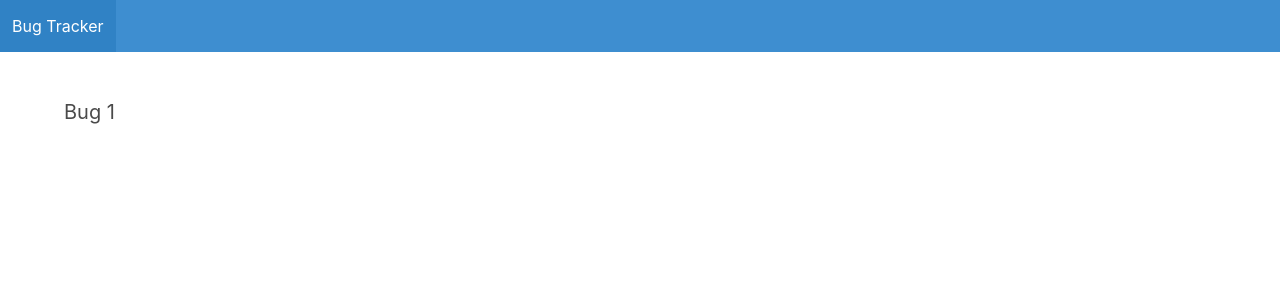
After one commit to darshselarka1497/Bug-Tracker-Django, a Django app: page / in a window 1280 px wide. The commit adds this page. Shown: the top 300 px of the page. Run offline with Django 3.2, Linux system fonts and the light colour scheme; data comes from the database, SQL or seed files in the repository; both versions use the stored data as it was after the commit.

Commit message:
updating files

```diff
--- a/bug_tracker/bug_tracker/urls.py
+++ b/bug_tracker/bug_tracker/urls.py
@@ -15,7 +15,9 @@ Including another URLconf
 """
 from django.contrib import admin
 from django.urls import path
+from tracker import views
 
 urlpatterns = [
     path('admin/', admin.site.urls),
+    path('', views.frontpage, name="frontpage")
 ]
--- a/bug_tracker/tracker/templates/tracker/base.html
+++ b/bug_tracker/tracker/templates/tracker/base.html
@@ -4,14 +4,14 @@
 <head>
   <meta charset="utf-8">
 
-  <title>Bug Tracjer</title>
+  <title>Bug Tracker</title>
 
   <link rel="stylesheet" href="https://cdn.jsdelivr.net/npm/bulma@0.9.2/css/bulma.min.css">
 
 </head>
 
 <body>
-  <nav class="navbar">
+  <nav class="navbar is-info">
       <div class="navbar-brand">
           <a href="/" class="navbar-item">Bug Tracker</a>
       </div>
--- /dev/null
+++ b/bug_tracker/tracker/templates/tracker/frontpage.html
@@ -0,0 +1,9 @@
+{%extends 'tracker/base.html' %}
+
+{% block content %}
+    {% for bug in bugs %}
+        <div class="post bug">
+            <h2 class="subtitle">{{bug.title}}</h2>
+        </div>
+    {% endfor %}
+{% endblock %}
--- a/bug_tracker/tracker/views.py
+++ b/bug_tracker/tracker/views.py
@@ -1,3 +1,8 @@
 from django.shortcuts import render
 
+from .models import Bug
+
 # Create your views here.
+def frontpage(request):
+    bugs = Bug.objects.all()
+    return render(request, 'tracker/frontpage.html', {'bugs': bugs})
```
Also changed, not shown: bug_tracker/db.sqlite3, bug_tracker/tracker/templates/frontpage.html (deleted).
